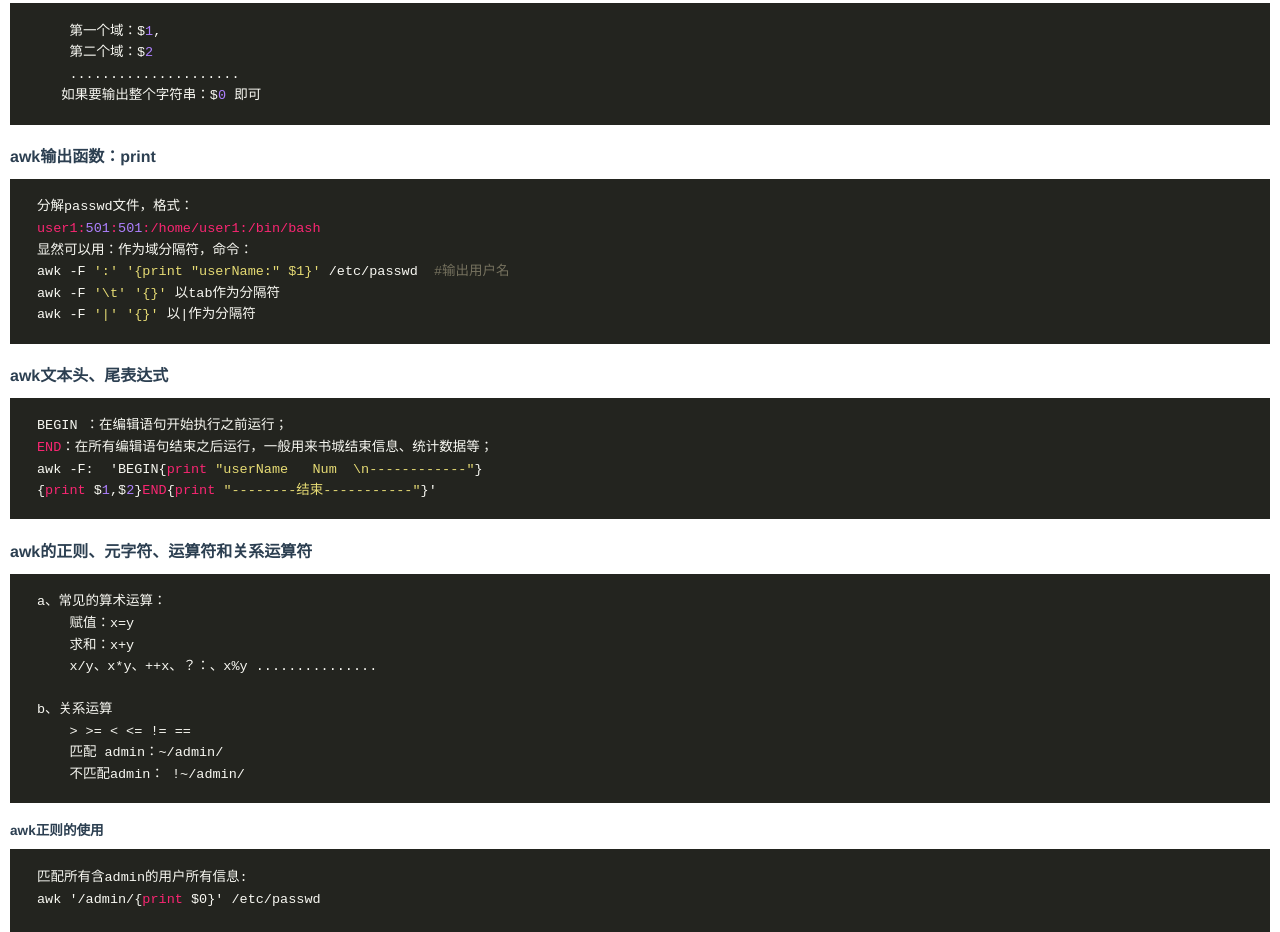
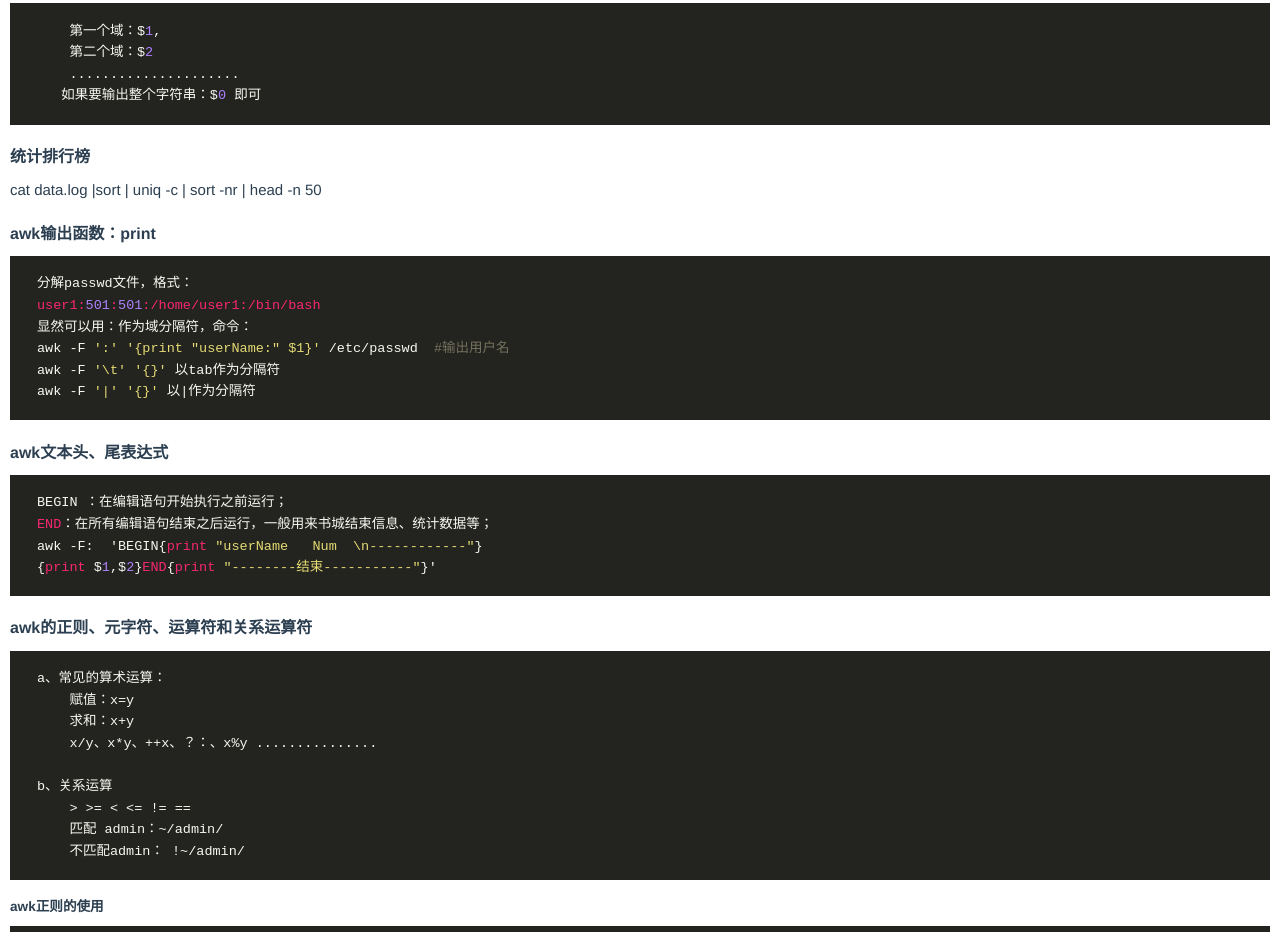
Before and after one commit to lyb411/lyb411.github.io, a plain HTML site: page shell.html in a window 1280 px wide. Shown: the part 1271-2203 px from the top of the page. Drawn offline with Linux system fonts and the light colour scheme; a web font is replaced by a local one.

Commit message:
Update shell.html

```diff
--- a/shell.html
+++ b/shell.html
@@ -27,6 +27,8 @@
 <pre class="prettyprint hljs-dark"><code class="hljs clean">    第一个域：$<span class="hljs-number">1</span>,<br>    第二个域：$<span class="hljs-number">2</span>  <br>    .....................<br>   如果要输出整个字符串：$<span class="hljs-number">0</span> 即可 <br></code></pre>
 
 
+<h5 id="awk统计排行榜">统计排行榜</h5>
+cat data.log |sort | uniq -c | sort -nr | head -n 50
 
 <h5 id="awk输出函数print">awk输出函数：print</h5>
 
```
